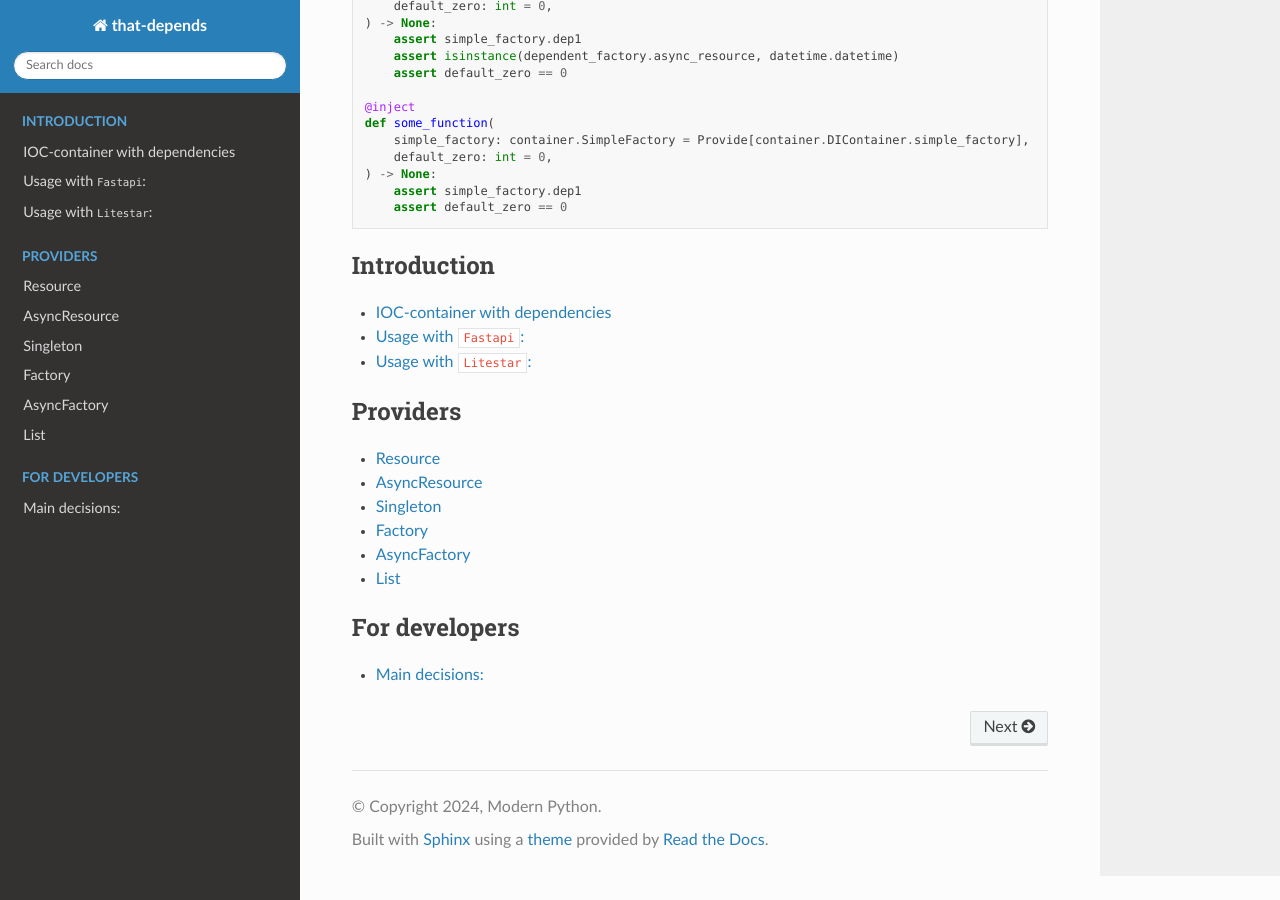
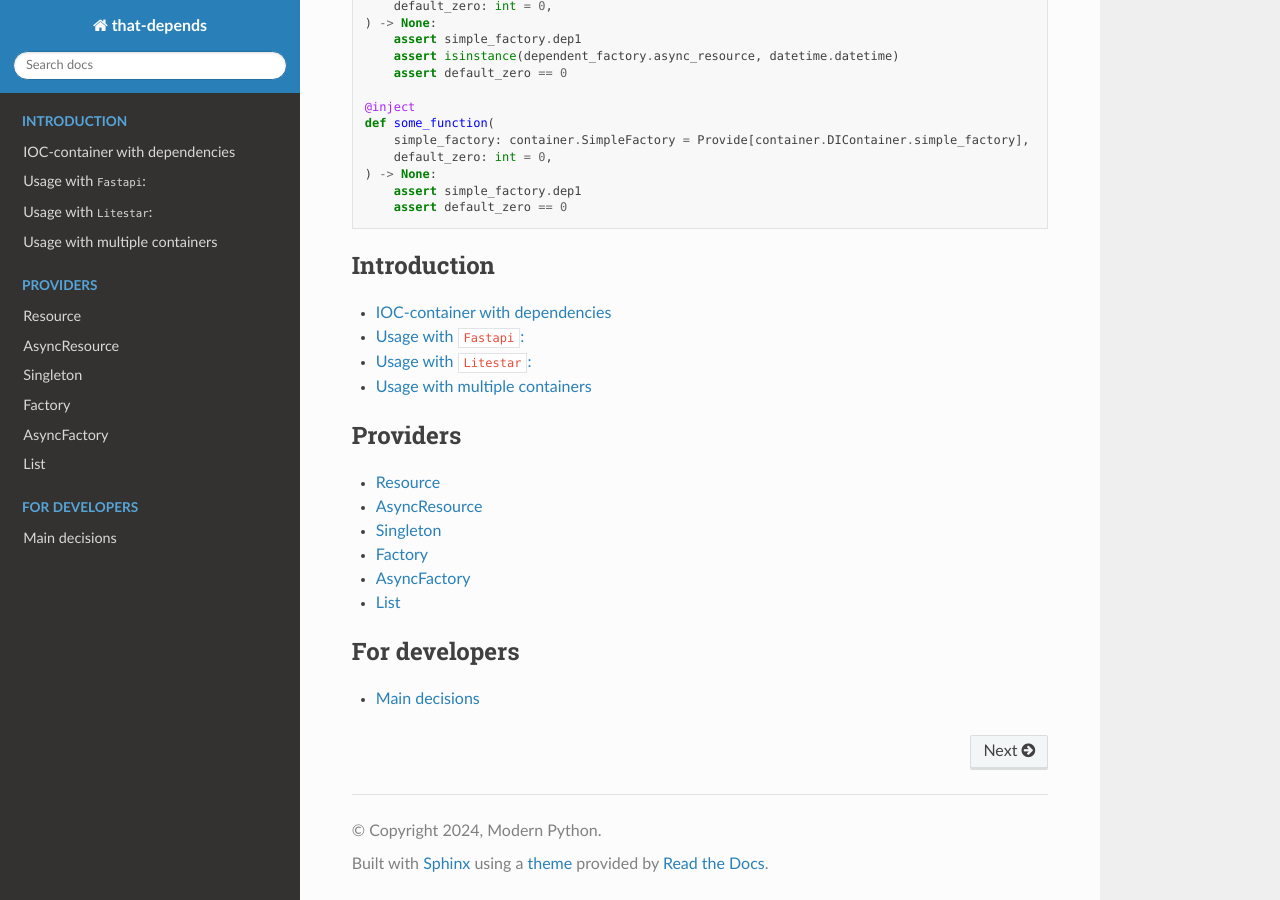
Before and after one commit to modern-python/that-depends, a Sphinx documentation site: the page built from docs/index.md, in a window 1280 px wide and 900 px high, scrolled down 2523 px. Built offline with Sphinx 7.4.7 and the Read the Docs theme 2.0.0, drawn with Linux system fonts in a browser that asks for light colours.

Commit message:
docs on multiple containers

```diff
--- a/docs/index.md
+++ b/docs/index.md
@@ -6,9 +6,10 @@
     :maxdepth: 1
     :caption: Introduction
 
-    introduction/ioc_container
+    introduction/ioc-container
     introduction/fastapi
     introduction/litestar
+    introduction/multiple-containers
 
 .. toctree::
     :maxdepth: 1
```
Also changed, not shown: docs/dev/main-decisions.md (+1 -1 lines), docs/introduction/multiple-containers.md (added, +35 -0 lines), docs/introduction/ioc-container.md (renamed from docs/introduction/ioc_container.md).
